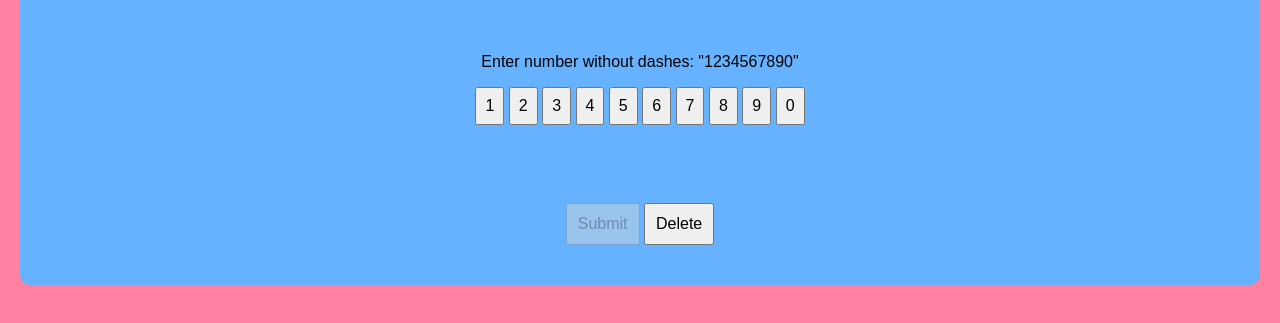
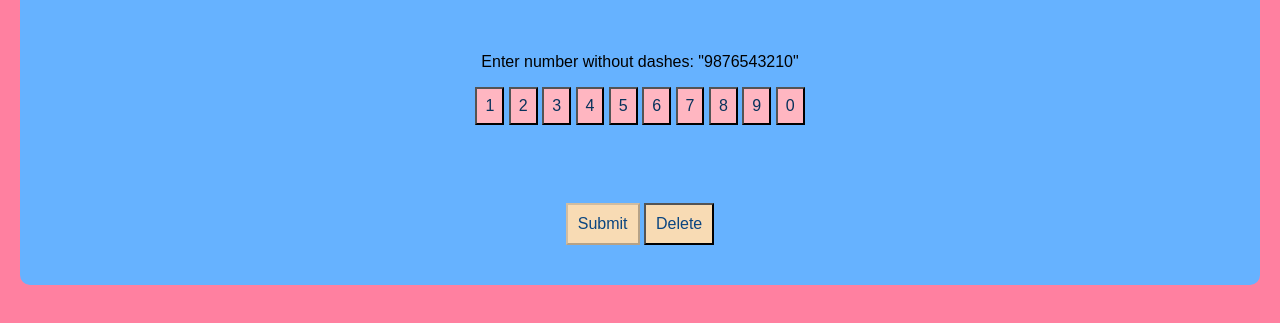
Before and after one commit to TwirlingTechGoddess/test, a plain HTML site: page wa/wa14.html in a window 1280 px wide. Shown: the part 101-424 px from the top of the page. Drawn offline with Linux system fonts and the light colour scheme.

Commit message:
Finished this mf project YAAAAANNNNSSSSS

```diff
--- a/css/wa/wa14.css
+++ b/css/wa/wa14.css
@@ -34,12 +34,16 @@ label {
 input {
   padding: 8px;
   font-size: 16px;
+  background-color: lightpink;
+  color: #07315a;
 }
 
 button {
   padding: 10px;
   font-size: 16px;
   cursor: pointer;
+  background-color: rgb(248, 219, 180);
+  color: #0a4580;
 }
 
 button:hover {
--- a/wa/wa14.html
+++ b/wa/wa14.html
@@ -11,7 +11,7 @@
     <h1>Enter Your Phone Number Punk</h1>
     <br>
     <form id="phoneForm">
-      <p for="phone">Enter number without dashes: "1234567890"</p>
+      <p for="phone">Enter number without dashes: "9876543210"</p>
       <input type="button" id="1st" placeholder="number goes here,... duh" value="1" onclick="addNumber(event)">
       <input type="button" id="2st" placeholder="number goes here,... duh" value="2" onclick="addNumber(event)">
       <input type="button" id="3st" placeholder="number goes here,... duh" value="3" onclick="addNumber(event)">
```
